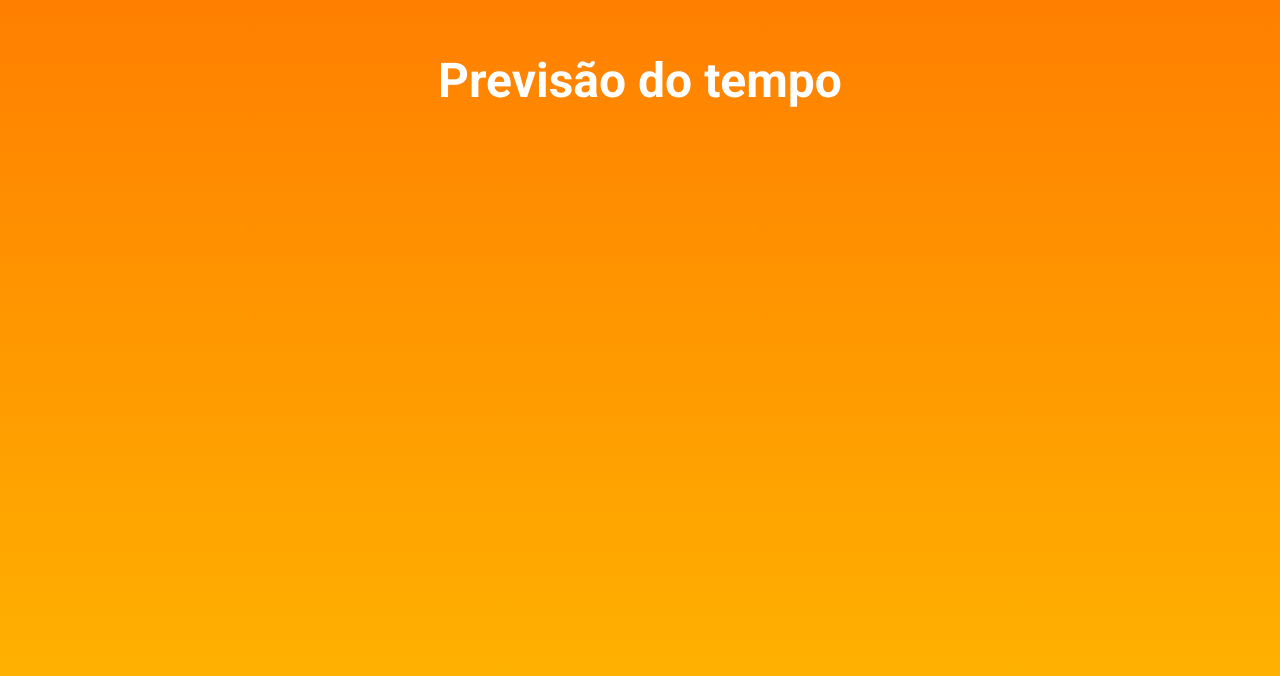
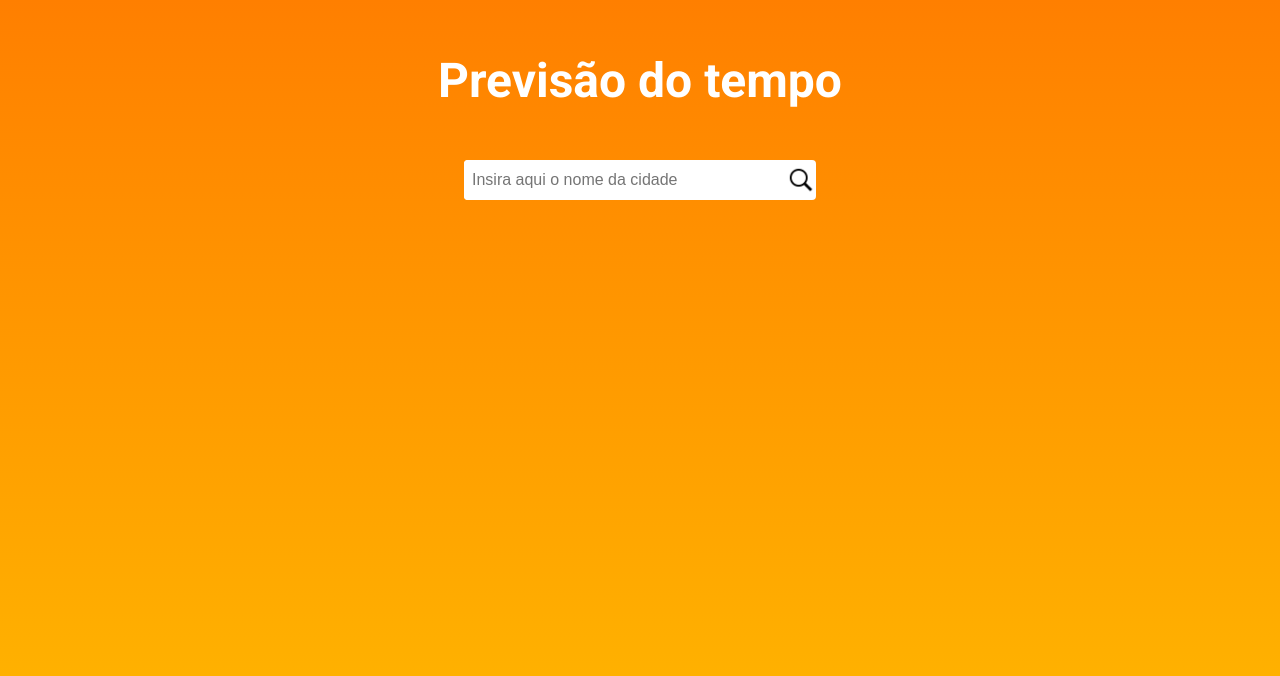
Before and after one commit to omarcosdanilo/weather-app, a React (Create React App) app: page / in a window 1280 px wide. Shown: the top 676 px of the page. Built offline with nearby package versions, Linux system fonts and the light colour scheme; the HTML template or start-up script is replaced by a standard one.

Commit message:
feat: create the search component to get the input value and make the request.

```diff
--- a/src/App/App.tsx
+++ b/src/App/App.tsx
@@ -1,9 +1,13 @@
 import Header from '../Header';
+import Search from '../Search';
 import './App.module.scss';
 
 function App() {
   return (
-    <Header title="Previsão do tempo" />
+    <>
+      <Header title="Previsão do tempo" />
+      <Search />
+    </>
   );
 }
 
--- /dev/null
+++ b/src/Search/Search.module.scss
@@ -0,0 +1,31 @@
+.forms {
+  display: flex;
+  justify-content: center;
+
+  label {
+    display: flex;
+    position: relative;
+    margin-bottom: 2rem;
+    justify-content: center;
+    align-items: center;
+    height: 2.5rem;
+    width: 22rem;
+    background: #fff;
+    border-radius: 4px;
+  }
+
+  input {
+    border-radius: 4px;
+    width: 100%;
+    height: 100%;
+    padding-left: .5rem;
+    font-size: 1rem;
+    outline: none;
+    border: none;
+  }
+
+  img {
+    width: 30px;
+    height: 30px;
+  }
+}
--- /dev/null
+++ b/src/Search/index.tsx
@@ -0,0 +1,34 @@
+import { useState } from 'react';
+import style from './Search.module.scss';
+import getWeatherData from '../common/utils/requester';
+
+function Search() {
+  const [searchText, setSearchText] = useState('');
+
+  function searchWeather() {
+    getWeatherData(searchText);
+    setSearchText('');
+  }
+
+  return (
+    <form className={style.forms}>
+      <label htmlFor='search-btn'>
+        <input
+          name='search-btn'
+          id='search-btn'
+          type="text"
+          placeholder="Insira aqui o nome da cidade"
+          value={searchText}
+          onChange={ (e) => setSearchText(e.target.value) }
+        />
+        <img
+          src='/images/searchIcon.png'
+          alt='search icon'
+          onClick={ () => searchWeather() }
+        />
+      </label>
+    </form>
+  )
+}
+
+export default Search;
```
Also changed, not shown: public/images/searchIcon.png (added).
